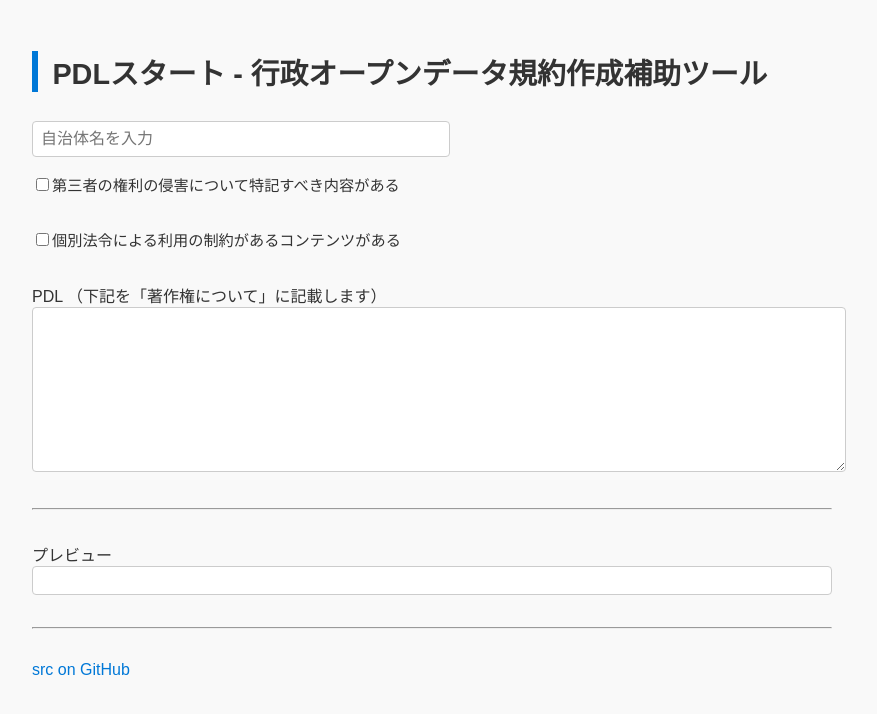
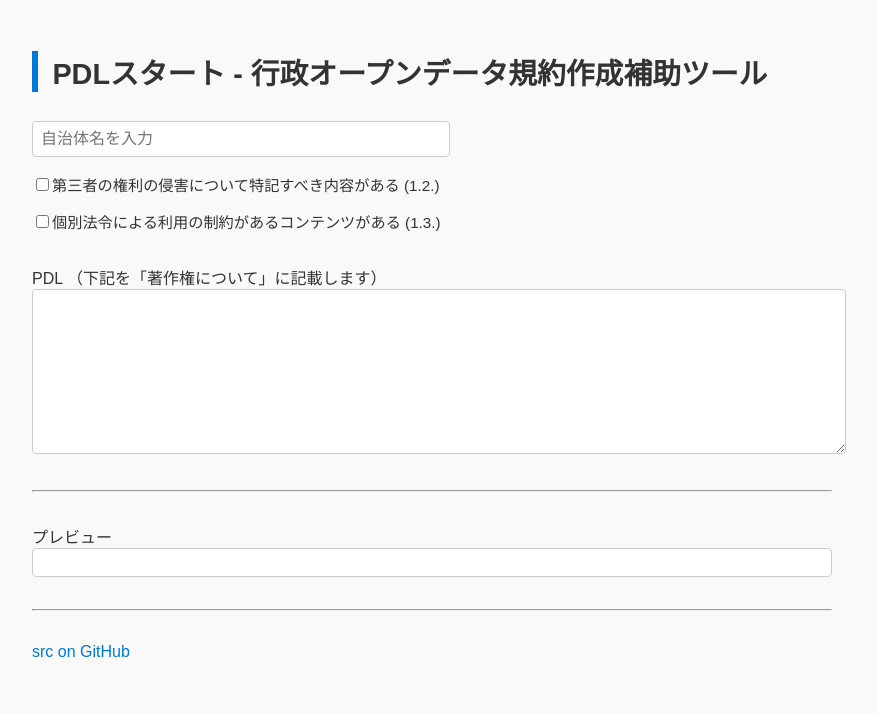
Before and after one commit to code4fukui/PDL-start, a plain HTML site: page index.html in a window 1280 px wide. Shown: the whole page, without its empty margins (208-1085 px from the left). Drawn offline with Linux system fonts and the light colour scheme.

Commit message:
「第三者の権利の侵害について特記すべき内容がある」の変更を反映するように変更

```diff
--- a/index.html
+++ b/index.html
@@ -3,8 +3,9 @@
 </head><body>
 <h1>PDLスタート - 行政オープンデータ規約作成補助ツール</h1>
 <input type=text id=inname placeholder="自治体名を入力"><br>
-<label><input type=checkbox id=thirdparty>第三者の権利の侵害について特記すべき内容がある</label><br>
-<label><input type=checkbox id=chkrestrict>個別法令による利用の制約があるコンテンツがある</label><br>
+<label><input type=checkbox id=thirdparty>第三者の権利の侵害について特記すべき内容がある (1.2.)</label>
+<label><input type=checkbox id=chkrestrict>個別法令による利用の制約があるコンテンツがある (1.3.)</label>
+<br>
 PDL （下記を「著作権について」に記載します）<br>
 <textarea id=ta>
 </textarea>
@@ -16,7 +17,7 @@ PDL （下記を「著作権について」に記載します）<br>
 
 
 <script type="module">
-inname.onchange = chkrestrict.onchange = () => {
+inname.onchange = chkrestrict.onchange = thirdparty.onchange = () => {
   const name = inname.value;
   const append2 = thirdparty.checked ? `1.2. 第三者の権利を侵害しないようにしてください<br>
 以下の表示は、第三者に権利があることを表示、示唆しています。<br>
@@ -38,7 +39,6 @@ inname.onchange = chkrestrict.onchange = () => {
 （出典記載例）出典：「○○動向調査」（${name}）（当該ページのURL）<br>
 <br>
 ${append2}
-<br>
 ${append}
 1.4. 本利用ルールが適用されないコンテンツについて<br>
 以下のコンテンツについては、本利用ルールの適用外です。<br>
```
